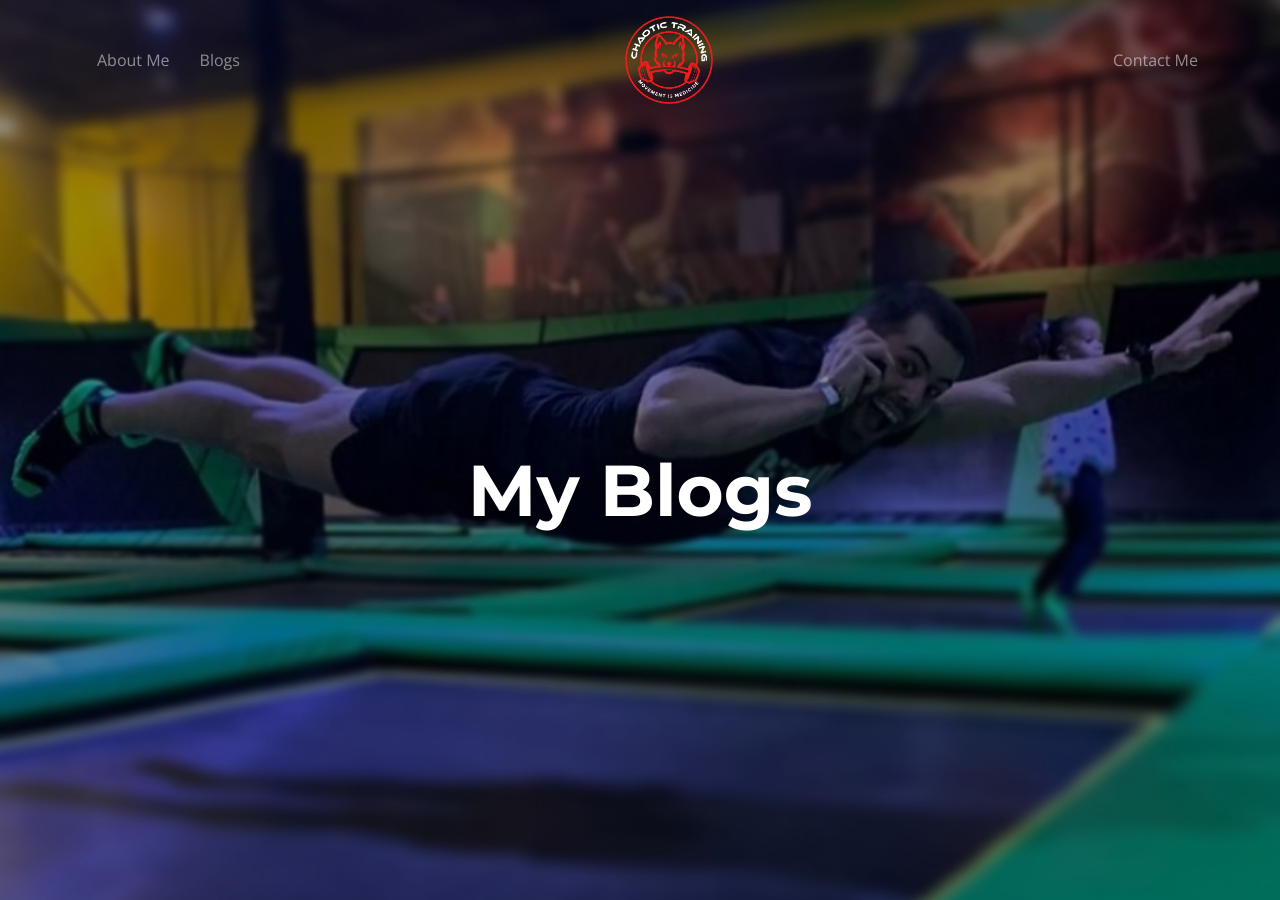
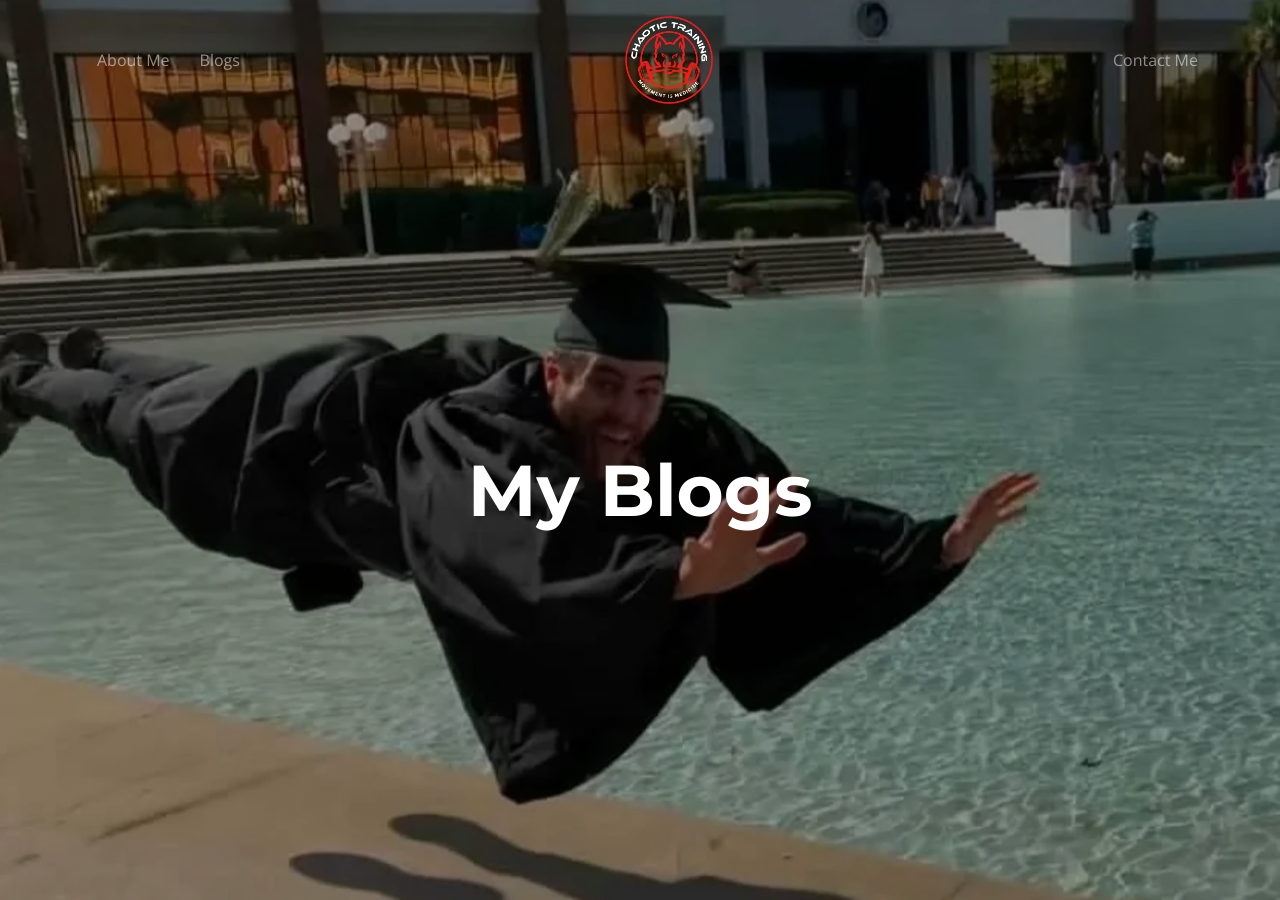
Before and after one commit to jmartinez09196/chaotic-training, a Jekyll site: the page built from blog.md, in a window 1280 px wide and 900 px high. Built offline with Jekyll 4.4.1, drawn with Linux system fonts in a browser that asks for light colours; grey boxes are pictures that could not be loaded.

Commit message:
uupdate bg and about

```diff
--- a/_layouts/home.html
+++ b/_layouts/home.html
@@ -27,7 +27,7 @@
       <!-- End Hero Section -->
 
       <!-- About me -->
-      <section class="about-me d-flex align-items-end">
+      <section class="about-me d-flex">
         <div class="container">
           <div class="row">
             <div class="col-lg-6">
@@ -55,7 +55,7 @@
         class="about-me sec-nd d-flex align-items-center justify-content-center"
       >
         <div class="container">
-          <div class="row">
+          <div class="row align-items-center">
             <div class="col-lg-6">
               <h2 data-aos="fade-up" data-aos-delay="100">About Me</h2>
               <p data-aos="fade-up" data-aos-delay="200">
--- a/assets/css/main.css
+++ b/assets/css/main.css
@@ -658,7 +658,7 @@
 ------------------------------*/
 
 .about-me {
-  min-height: 100vh;
+  /* min-height: 100vh; */
   /* background-image: url(/assets/img/why-me-bg.png); */
   background-position: center;
   background-repeat: no-repeat;
@@ -878,7 +878,7 @@
   background-image: url('../img/about-me.jpg');
 }
 .program-bg {
-  background-image: url('/assets/img/program.png');
+  background-image: url('/assets/img/blog-bg.webp');
 }
 .programs {
   background-image: url('/assets/img/program-section-bg.png');
```
Also changed, not shown: assets/img/blog-bg.webp (added).
